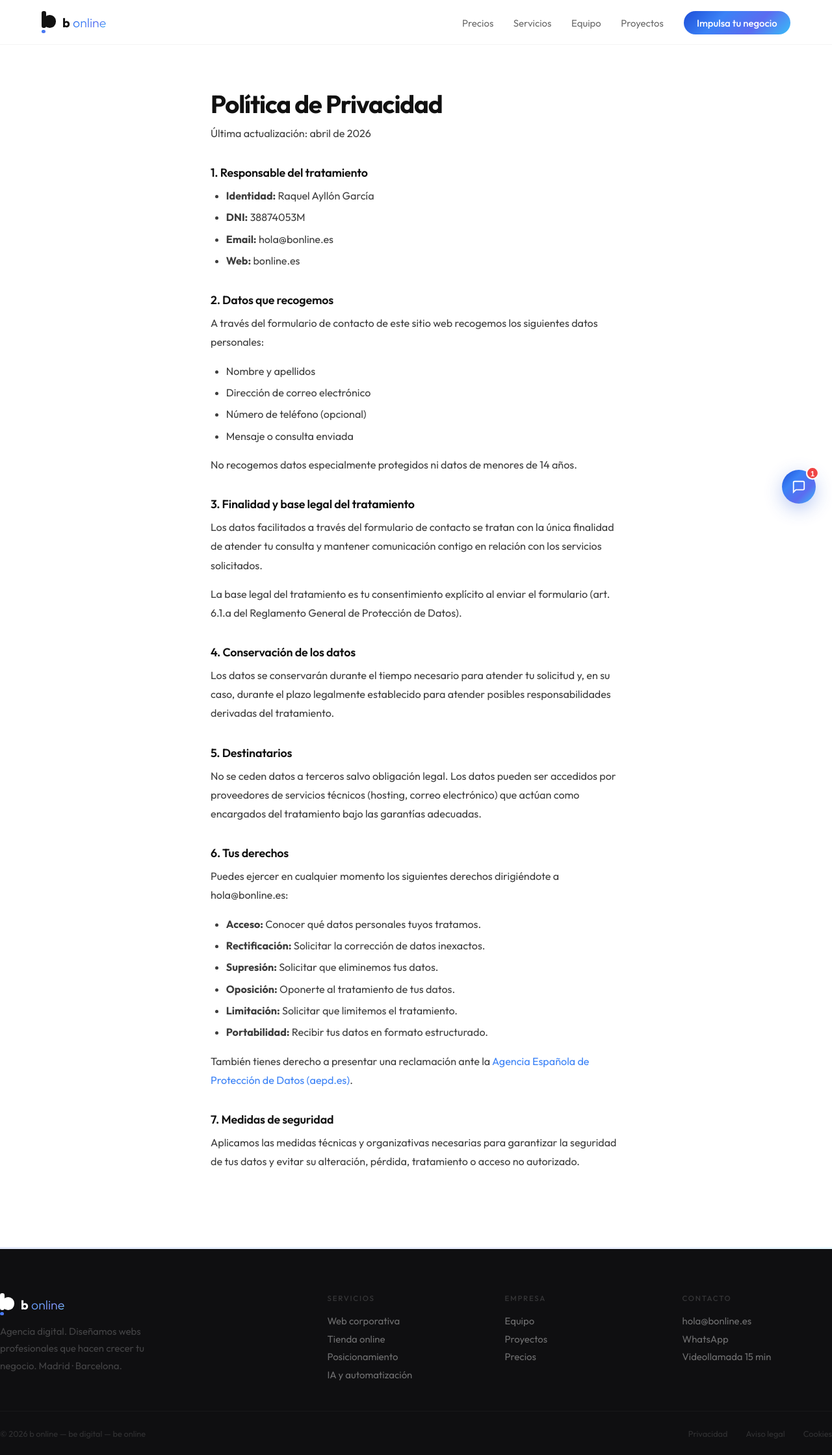
After one commit to raqayllon/bonline, a WordPress theme: template page-privacidad.php in a window 1280 px wide. The commit adds this page. Shown: the whole page at 65% size. Run offline with PHP 8.4 and a stand-in for WordPress, Linux system fonts and the light colour scheme; the site name, menu and one post (Sample post) are stand-ins, and other content is empty; some libraries are stand-ins or nearby versions.

Commit message:
Chatbot, bounce dot, title, favicon fix, legal pages
- Chatbot KB rewritten: natural Spanish, no emojis or bullet dashes
- Bounce animation moved to dot only (.logo-dt), 2.5s interval
- Page title: b online | Agencia de diseño web y marketing digital
- functions.php: remove_action wp_site_icon to override WP favicon
- Legal pages: Aviso Legal, Política de Privacidad, Política de Cookies
- Legal styles added to bonline.css

https://claude.ai/code/session_014SmnvCgQbqK7SmA8cdiEAm

```diff
--- a/assets/css/bonline.css
+++ b/assets/css/bonline.css
@@ -17,10 +17,10 @@ body{font-family:var(--f);background:var(--bg);color:var(--black);overflow-x:hid
 /* NAV */
 nav{position:fixed;top:0;left:0;right:0;z-index:100;padding:1rem var(--px);display:flex;justify-content:space-between;align-items:center;background:rgba(255,255,255,.92);backdrop-filter:blur(24px);-webkit-backdrop-filter:blur(24px);border-bottom:1px solid rgba(0,0,0,.04)}
 .logo{display:flex;align-items:center;gap:10px;text-decoration:none;color:var(--black)}
-.logo-s{position:relative;width:22px;height:34px;cursor:pointer;transition:transform .3s}
-.logo-s:hover{animation:bnc .5s}
-@keyframes bnc{0%{transform:translateY(0)}30%{transform:translateY(-8px)}50%{transform:translateY(0)}70%{transform:translateY(-4px)}100%{transform:translateY(0)}}
-.logo-s.bounce{animation:bnc .6s cubic-bezier(.36,.07,.19,.97)}
+.logo-s{position:relative;width:22px;height:34px;cursor:pointer}
+@keyframes dotBnc{0%,100%{transform:translateY(0)}25%{transform:translateY(-9px)}50%{transform:translateY(-1px)}75%{transform:translateY(-5px)}}
+.logo-dt.bounce{animation:dotBnc .55s cubic-bezier(.36,.07,.19,.97)}
+.logo-s:hover .logo-dt{animation:dotBnc .55s cubic-bezier(.36,.07,.19,.97)}
 .logo-st{position:absolute;top:0;left:0;width:6.5px;height:26px;background:var(--black);border-radius:3.25px}
 .logo-bw{position:absolute;top:6px;left:2.5px;width:19.5px;height:19.5px;background:var(--black);border-radius:50%}
 .logo-dt{position:absolute;bottom:0;left:0;width:5.5px;height:5.5px;border-radius:50%;background:var(--grad)}
@@ -270,3 +270,18 @@ footer{background:var(--dark);color:#fff;padding:4rem 0 1.5rem}
   .team-g{grid-template-columns:1fr}
   .hero-bar a{font-size:.8rem}
 }
+
+/* LEGAL PAGES */
+.legal-page{padding:8rem 0 6rem}
+.legal-inner{max-width:760px;margin:0 auto;padding:0 var(--px)}
+.legal-inner h1{font-size:clamp(1.8rem,3vw,2.4rem);font-weight:700;letter-spacing:-.03em;margin-bottom:.4rem}
+.legal-date{font-size:.82rem;color:var(--g400);margin-bottom:3rem}
+.legal-inner h2{font-size:1.05rem;font-weight:600;margin:2rem 0 .6rem;letter-spacing:-.01em}
+.legal-inner p{font-size:.95rem;color:var(--g600);line-height:1.8;margin-bottom:.9rem}
+.legal-inner ul{padding-left:1.4rem;margin-bottom:.9rem}
+.legal-inner ul li{font-size:.95rem;color:var(--g600);line-height:1.8;margin-bottom:.25rem}
+.legal-inner a{color:var(--c2);text-decoration:none}.legal-inner a:hover{text-decoration:underline}
+.cookie-table{width:100%;border-collapse:collapse;margin:1rem 0 1.5rem;font-size:.85rem}
+.cookie-table th,.cookie-table td{padding:.65rem .9rem;border:1px solid var(--g200);text-align:left;vertical-align:top}
+.cookie-table th{background:var(--warm);font-weight:600;color:var(--g700)}
+.cookie-table td{color:var(--g600)}
--- a/assets/js/bonline.js
+++ b/assets/js/bonline.js
@@ -36,17 +36,18 @@
     nav?.classList.toggle('scrolled', window.scrollY > 20);
   }, { passive: true });
 
-  /* ── Auto-bounce logo "b" every 4 s ── */
-  const logoB = document.getElementById('logoB');
-  if (logoB) {
+  /* ── Auto-bounce only the dot every 2.5s ── */
+  const logoB   = document.getElementById('logoB');
+  const logoDot = document.querySelector('#logoB .logo-dt');
+  if (logoDot) {
     const doBounce = () => {
-      logoB.classList.remove('bounce');
-      void logoB.offsetWidth; // reflow
-      logoB.classList.add('bounce');
+      logoDot.classList.remove('bounce');
+      void logoDot.offsetWidth;
+      logoDot.classList.add('bounce');
     };
-    setInterval(doBounce, 4000);
-    logoB.addEventListener('click', doBounce);
-    logoB.addEventListener('animationend', () => logoB.classList.remove('bounce'));
+    setInterval(doBounce, 2500);
+    logoB?.addEventListener('click', doBounce);
+    logoDot.addEventListener('animationend', () => logoDot.classList.remove('bounce'));
   }
 
   /* ── Contact form ── */
@@ -106,51 +107,51 @@
   const KB = [
     {
       k: ['precio','cuánto','cuanto','coste','cuesta','presupuesto','tarifa','vale'],
-      r: '¡Hola! Tenemos 3 planes:\n\n💻 Digital — 990€ + IVA\nWeb profesional, hasta 8 secciones, SEO y formulario.\n\n⭐ Premium — 1.990€ + IVA\nTodo lo anterior + estrategia, redes sociales y soporte post-lanzamiento.\n\n🚀 A medida — Precio personalizado\nE-commerce, reservas, multiidioma, CRM…\n\n¿Te cuento más sobre algún plan?'
+      r: 'Tenemos tres opciones de precio.\n\nEl plan Digital cuesta 990 euros más IVA. Incluye web profesional de hasta 8 secciones, diseño a medida, adaptada a móvil y optimizada para Google.\n\nEl plan Premium cuesta 1.990 euros más IVA y es el que más eligen nuestros clientes. Incluye todo lo anterior, más estrategia de contenidos, integración con redes sociales y soporte post-lanzamiento.\n\nPara proyectos más complejos como tiendas online, reservas o integraciones especiales, hacemos un presupuesto personalizado.\n\n¿Algún plan encaja con lo que necesitas?'
     },
     {
       k: ['web','página','pagina','website','corporativa','landing'],
-      r: 'Diseñamos webs 100% a medida, sin plantillas genéricas.\n\n✅ Diseño personalizado\n✅ Adaptada a móvil y tablet\n✅ Optimizada para Google\n✅ Carga ultrarrápida\n\n¿Ya tienes en mente el tipo de web que necesitas?'
+      r: 'Diseñamos webs completamente a medida, sin plantillas genéricas. Cada proyecto empieza desde cero pensando en tu negocio, tu público y tus objetivos.\n\nTodas nuestras webs son rápidas, se ven bien en móvil y están optimizadas para aparecer en Google desde el primer día.\n\n¿Tienes ya alguna idea de lo que buscas?'
     },
     {
-      k: ['seo','google','posicionamiento','aparecer','búsqueda','busqueda'],
-      r: 'El SEO es fundamental para que te encuentren en Google.\n\nTrabajamos:\n🔍 SEO técnico (velocidad, estructura)\n📝 Estrategia de contenidos\n📍 Google Business Profile\n\nTodos los planes incluyen SEO básico. El Premium incluye estrategia completa.'
+      k: ['seo','google','posicionamiento','aparecer','búsqueda','busqueda','buscador'],
+      r: 'Trabajamos el SEO desde el principio del proyecto, no como un añadido final. Eso incluye la estructura técnica de la web, la velocidad de carga, los contenidos y la ficha de Google Business.\n\nEl plan Digital incluye SEO básico. El Premium incluye estrategia de contenidos completa.\n\n¿Tu web ya existe o la estamos construyendo desde cero?'
     },
     {
-      k: ['tienda','ecommerce','e-commerce','vender','venta','shop','productos'],
-      r: '¡Montamos tiendas online completas! 🛍️\n\n✅ Catálogo de productos\n✅ Pasarela de pago (Stripe / PayPal / Redsys)\n✅ Gestión de pedidos y stock\n✅ Panel de administración sencillo\n\nEl precio depende del catálogo. ¿Me cuentas más?'
+      k: ['tienda','ecommerce','e-commerce','vender','venta','shop','productos','online'],
+      r: 'Montamos tiendas online completas con catálogo de productos, pasarela de pago (Stripe, PayPal o Redsys) y gestión de pedidos. Todo desde un panel de administración sencillo que tú puedes manejar sin conocimientos técnicos.\n\nEl precio depende del volumen del catálogo y las funcionalidades. ¿Me cuentas un poco más sobre tu proyecto?'
     },
     {
-      k: ['chatbot','bot','ia','inteligencia','automatización','automatizar','automatizacion','whatsapp business'],
-      r: 'Implementamos chatbots inteligentes y automatizaciones 🤖\n\n• Chatbot en tu web (como este)\n• WhatsApp Business automatizado\n• Email marketing automático\n• CRM integrado\n• Respuestas 24/7\n\n¿Para qué tipo de negocio lo necesitas?'
+      k: ['chatbot','bot','ia','inteligencia','automatización','automatizar','automatizacion','whatsapp business','whatsapp'],
+      r: 'Diseñamos e implementamos chatbots y automatizaciones que trabajan por tu negocio las 24 horas. Desde un asistente en la web como este, hasta flujos automáticos en WhatsApp Business o integraciones con tu CRM.\n\nEs algo que cada vez más negocios utilizan para responder consultas, cualificar leads y ahorrar tiempo. ¿Tienes algún proceso concreto en mente que te gustaría automatizar?'
     },
     {
-      k: ['tiempo','plazo','cuándo','cuando','semana','entrega','tardar','rápido','rapido'],
-      r: '⏱️ Plazos habituales:\n\n• Web Digital: 2-3 semanas\n• Web Premium: 3-5 semanas\n• Proyectos a medida: según alcance\n\nEmpezamos con una reunión inicial y te damos un calendario detallado. ¿Tienes alguna fecha límite?'
+      k: ['tiempo','plazo','cuándo','cuando','semana','entrega','tardar','rápido','rapido','urgente'],
+      r: 'Los plazos habituales son dos o tres semanas para el plan Digital, tres o cinco semanas para el Premium, y según alcance para proyectos a medida.\n\nSiempre empezamos con una reunión inicial donde te damos un calendario detallado. Si tienes una fecha límite, cuéntanosla y vemos cómo organizarnos.'
     },
     {
-      k: ['proceso','cómo','como','funciona','pasos','paso','trabaja'],
-      r: 'Nuestro proceso en 4 pasos:\n\n1️⃣ Nos conocemos — Llamada gratuita de 15 min\n2️⃣ Diseñamos — Propuesta visual a medida\n3️⃣ Desarrollamos — Código limpio y rápido\n4️⃣ Lanzamos — Publicamos y configuramos todo\n\n¿Empezamos con esa llamada?'
+      k: ['proceso','cómo','como','funciona','pasos','paso','trabaja','trabajáis','trabajais'],
+      r: 'El proceso tiene cuatro fases. Primero nos conocemos en una llamada de 15 minutos sin compromiso. Después diseñamos una propuesta visual a medida que tú validas. Luego construimos la web con código limpio y optimizado. Y por último la publicamos, configuramos todo y te acompañamos las primeras semanas.\n\nEn todo momento sabes en qué punto estamos. ¿Te gustaría empezar con esa llamada?'
     },
     {
-      k: ['contacto','hablar','llamar','email','correo','reunión','reunion','videollamada','llamada'],
-      r: 'Puedes contactarnos así:\n\n📧 hola@bonline.es\n📱 WhatsApp (botón abajo)\n📅 Videollamada gratuita de 15 min\n\n¡Respondemos en menos de 24 horas! 🙌'
+      k: ['contacto','hablar','llamar','email','correo','reunión','reunion','videollamada','llamada','escribir'],
+      r: 'Puedes escribirnos a hola@bonline.es o por WhatsApp. También puedes reservar una videollamada gratuita de 15 minutos si prefieres hablarlo en persona.\n\nRespondemos en menos de 24 horas.'
     },
     {
-      k: ['quién','quien','equipo','somos','empresa','agencia','sois'],
-      r: 'Somos b online, agencia digital en Madrid y Barcelona 🌐\n\nNuestro equipo:\n👤 Sergio — Estrategia\n👤 Raquel — Marketing\n👤 Jose — Desarrollo\n👤 Laura — Contenidos\n👤 Rosa — IA & automatización\n👤 María — UX/UI\n\nTrabajamos sin intermediarios, directamente contigo.'
+      k: ['quién','quien','equipo','somos','empresa','agencia','sois','trabajáis','trabajais'],
+      r: 'Somos b online, una agencia digital con sede en Madrid y Barcelona. Trabajamos de forma directa, sin intermediarios, lo que significa que la persona con quien hablas es la que trabaja en tu proyecto.\n\nEl equipo lo forman Sergio en estrategia, Raquel en marketing, Jose en desarrollo, Laura en contenidos, Rosa en IA y automatización, y María en diseño UX y UI.'
     },
     {
-      k: ['pago','factura','financiación','financiacion','plazos','forma de pago'],
-      r: 'Trabajamos con precio cerrado desde el inicio 💳\n\nForma de pago:\n• 50% al comenzar el proyecto\n• 50% en la entrega\n\nFactura con IVA. Sin sorpresas.'
+      k: ['pago','factura','financiación','financiacion','plazos','forma de pago','cobráis','cobrar'],
+      r: 'El precio es cerrado desde el primer día, sin sorpresas ni letra pequeña. Se paga en dos partes: el 50% al inicio del proyecto y el 50% en la entrega. Emitimos factura con IVA incluido.'
     },
     {
-      k: ['hola','buenas','hey','buenos días','buenos dias','buenas tardes','buenas noches'],
-      r: '¡Hola! 👋 Soy el asistente de b online.\n\nPuedo ayudarte con precios, servicios, proceso de trabajo o cualquier duda sobre tu proyecto digital. ¿Por dónde empezamos?'
+      k: ['hola','buenas','hey','buenos días','buenos dias','buenas tardes','buenas noches','ey'],
+      r: 'Hola, soy el asistente de b online. Puedo ayudarte con información sobre precios, servicios, plazos o el proceso de trabajo. ¿En qué te puedo orientar?'
     },
     {
-      k: ['gracias','genial','perfecto','ok','vale','bien'],
-      r: 'De nada 😊 Estamos aquí para lo que necesites. Si quieres hablar con el equipo directamente, escríbenos a hola@bonline.es o por WhatsApp.'
+      k: ['gracias','genial','perfecto','ok','vale','bien','entendido'],
+      r: 'De nada. Si en algún momento quieres hablar directamente con el equipo, escríbenos a hola@bonline.es o por WhatsApp. Estamos disponibles de lunes a viernes.'
     },
   ];
 
--- a/functions.php
+++ b/functions.php
@@ -43,13 +43,24 @@ function bonline_scripts() {
 }
 add_action('wp_enqueue_scripts', 'bonline_scripts');
 
-/* ─── Favicon SVG ─── */
+/* ─── Favicon SVG (override WordPress default) ─── */
+remove_action('wp_head', 'wp_site_icon', 99);
 function bonline_favicon() {
     $favicon = get_template_directory_uri() . '/assets/images/favicon.svg';
     echo '<link rel="icon" type="image/svg+xml" href="' . esc_url($favicon) . '">' . "\n";
+    echo '<link rel="shortcut icon" href="' . esc_url($favicon) . '">' . "\n";
     echo '<link rel="apple-touch-icon" href="' . esc_url($favicon) . '">' . "\n";
 }
 add_action('wp_head', 'bonline_favicon', 1);
+
+/* ─── Page title filter ─── */
+function bonline_title($title) {
+    if (is_front_page()) {
+        return 'b online | Agencia de diseño web y marketing digital';
+    }
+    return $title;
+}
+add_filter('pre_get_document_title', 'bonline_title');
 
 /* ─── Customizer ─── */
 function bonline_customizer(WP_Customize_Manager $wp_customize) {
--- /dev/null
+++ b/page-privacidad.php
@@ -0,0 +1,51 @@
+<?php get_header(); ?>
+<main class="legal-page">
+<div class="legal-inner">
+<h1>Política de Privacidad</h1>
+<p class="legal-date">Última actualización: abril de 2026</p>
+
+<h2>1. Responsable del tratamiento</h2>
+<ul>
+  <li><strong>Identidad:</strong> Raquel Ayllón García</li>
+  <li><strong>DNI:</strong> 38874053M</li>
+  <li><strong>Email:</strong> hola@bonline.es</li>
+  <li><strong>Web:</strong> bonline.es</li>
+</ul>
+
+<h2>2. Datos que recogemos</h2>
+<p>A través del formulario de contacto de este sitio web recogemos los siguientes datos personales:</p>
+<ul>
+  <li>Nombre y apellidos</li>
+  <li>Dirección de correo electrónico</li>
+  <li>Número de teléfono (opcional)</li>
+  <li>Mensaje o consulta enviada</li>
+</ul>
+<p>No recogemos datos especialmente protegidos ni datos de menores de 14 años.</p>
+
+<h2>3. Finalidad y base legal del tratamiento</h2>
+<p>Los datos facilitados a través del formulario de contacto se tratan con la única finalidad de atender tu consulta y mantener comunicación contigo en relación con los servicios solicitados.</p>
+<p>La base legal del tratamiento es tu consentimiento explícito al enviar el formulario (art. 6.1.a del Reglamento General de Protección de Datos).</p>
+
+<h2>4. Conservación de los datos</h2>
+<p>Los datos se conservarán durante el tiempo necesario para atender tu solicitud y, en su caso, durante el plazo legalmente establecido para atender posibles responsabilidades derivadas del tratamiento.</p>
+
+<h2>5. Destinatarios</h2>
+<p>No se ceden datos a terceros salvo obligación legal. Los datos pueden ser accedidos por proveedores de servicios técnicos (hosting, correo electrónico) que actúan como encargados del tratamiento bajo las garantías adecuadas.</p>
+
+<h2>6. Tus derechos</h2>
+<p>Puedes ejercer en cualquier momento los siguientes derechos dirigiéndote a hola@bonline.es:</p>
+<ul>
+  <li><strong>Acceso:</strong> Conocer qué datos personales tuyos tratamos.</li>
+  <li><strong>Rectificación:</strong> Solicitar la corrección de datos inexactos.</li>
+  <li><strong>Supresión:</strong> Solicitar que eliminemos tus datos.</li>
+  <li><strong>Oposición:</strong> Oponerte al tratamiento de tus datos.</li>
+  <li><strong>Limitación:</strong> Solicitar que limitemos el tratamiento.</li>
+  <li><strong>Portabilidad:</strong> Recibir tus datos en formato estructurado.</li>
+</ul>
+<p>También tienes derecho a presentar una reclamación ante la <a href="https://www.aepd.es" target="_blank" rel="noopener">Agencia Española de Protección de Datos (aepd.es)</a>.</p>
+
+<h2>7. Medidas de seguridad</h2>
+<p>Aplicamos las medidas técnicas y organizativas necesarias para garantizar la seguridad de tus datos y evitar su alteración, pérdida, tratamiento o acceso no autorizado.</p>
+</div>
+</main>
+<?php get_footer(); ?>
```
Also changed, not shown: page-aviso-legal.php (added, +33 -0 lines), page-cookies.php (added, +42 -0 lines), preview.html (+52 -36 lines).
